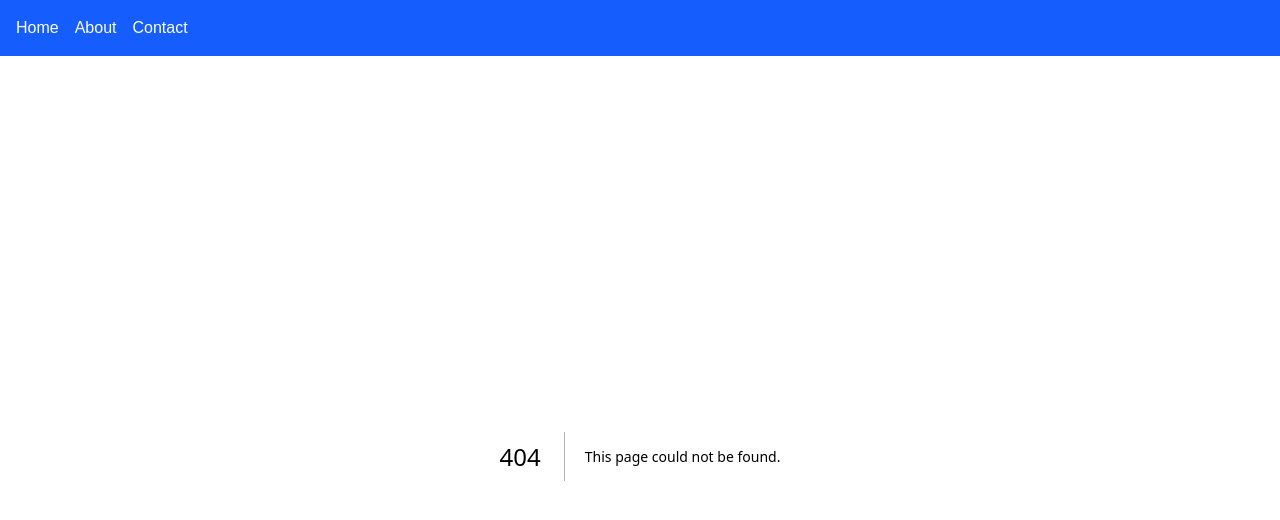
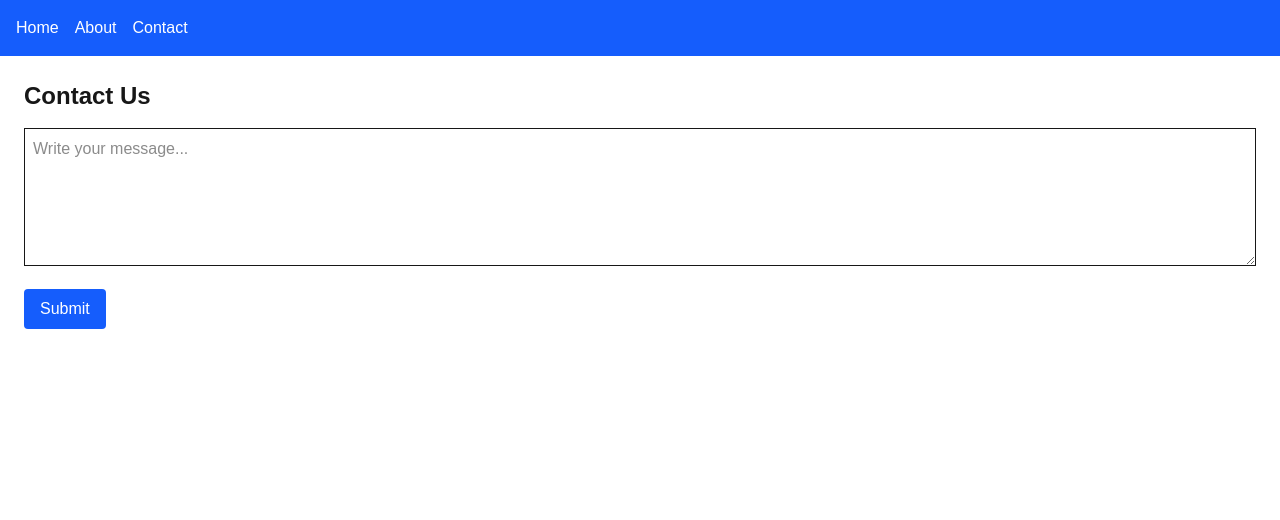
Before and after one commit to DinukaShashen/next-web-layout, a Next.js app: page /contact in a window 1280 px wide. Before the commit this address had no page. Shown: the top 520 px of the page. Built offline with nearby package versions, Linux system fonts and the light colour scheme.

Commit message:
Add Contact Page

```diff
--- /dev/null
+++ b/src/app/contact/page.tsx
@@ -0,0 +1,30 @@
+"use client";
+import { useState } from "react";
+
+export default function ContactPage() {
+  const [message, setMessage] = useState("");
+
+  const handleSubmit = () => {
+    alert(`Message submitted: ${message}`);
+    setMessage("");
+  };
+
+  return (
+    <div className="p-6">
+      <h1 className="text-2xl font-bold">Contact Us</h1>
+      <textarea
+        className="border p-2 w-full mt-4"
+        rows={5}
+        value={message}
+        onChange={(e) => setMessage(e.target.value)}
+        placeholder="Write your message..."
+      />
+      <button
+        onClick={handleSubmit}
+        className="mt-4 px-4 py-2 bg-blue-600 text-white rounded"
+      >
+        Submit
+      </button>
+    </div>
+  );
+}
```
